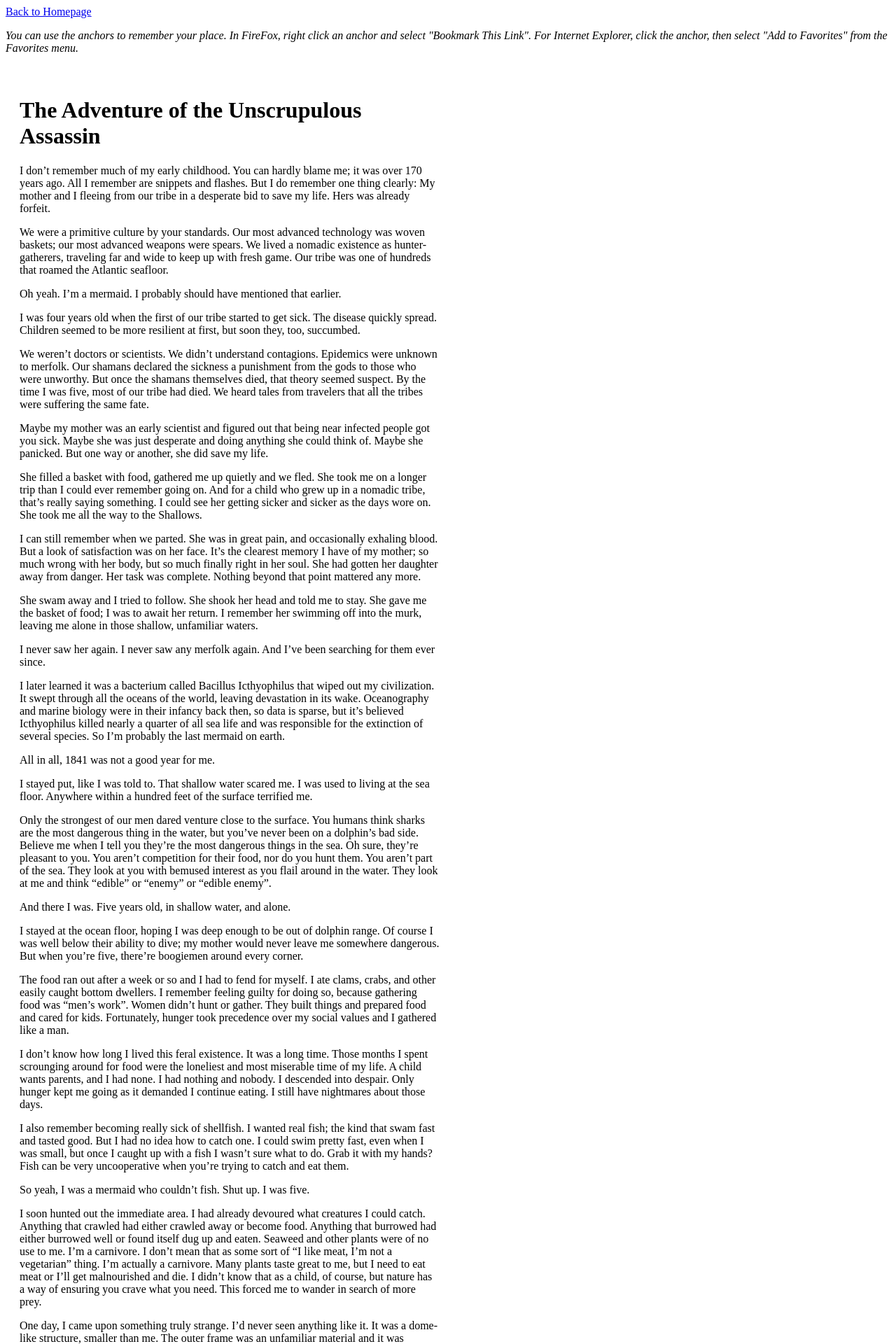
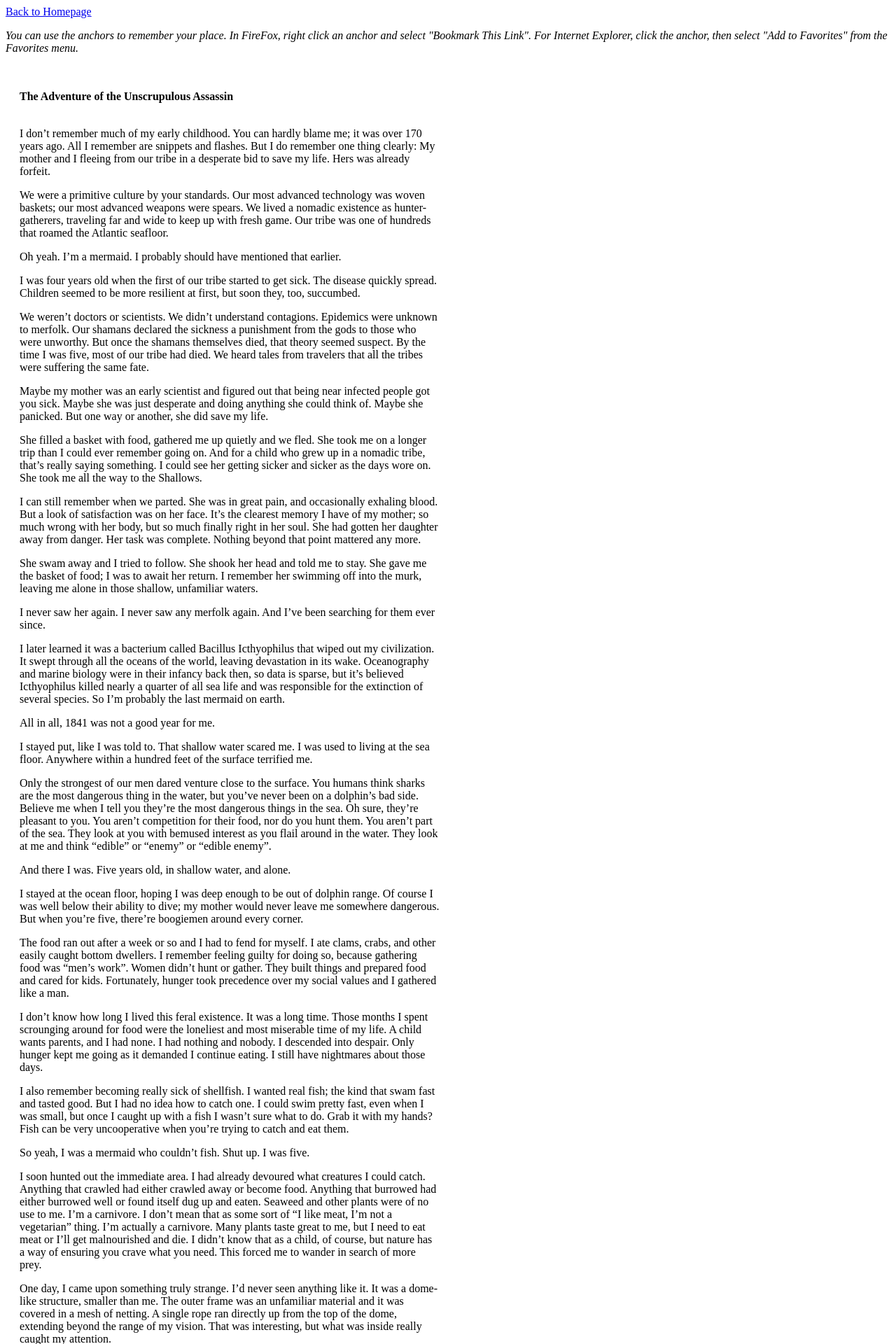
Before and after one commit to 0x000m/old, a Jekyll site: the page built from test.md, in a window 1280 px wide. Shown: the top 1920 px of the page at 70% size. Built offline with Jekyll 4.4.1, drawn with Linux system fonts in a browser that asks for light colours.

Commit message:
Update default.html

```diff
--- a/_layouts/default.html
+++ b/_layouts/default.html
@@ -2,7 +2,7 @@
   <meta name="viewport" content="width=device-width, initial-scale=1">
   <head>
     <style>
-      main{max-width:600px; padding:20px;}page-header{margin-bottom:35px;font-size:16px;}.page-teaser{margin-bottom:20px;}</style>
+      main{max-width:600px; padding:20px;}.page-header{margin-bottom:35px;font-size:16px;}.page-teaser{margin-bottom:20px;}</style>
   </head>
   <body>
 
```
